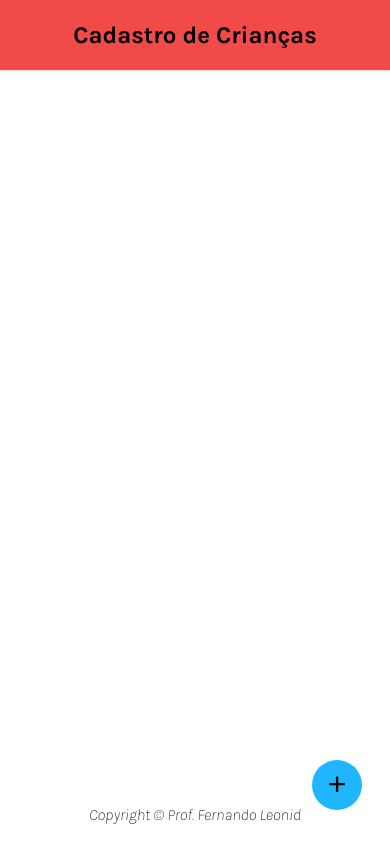
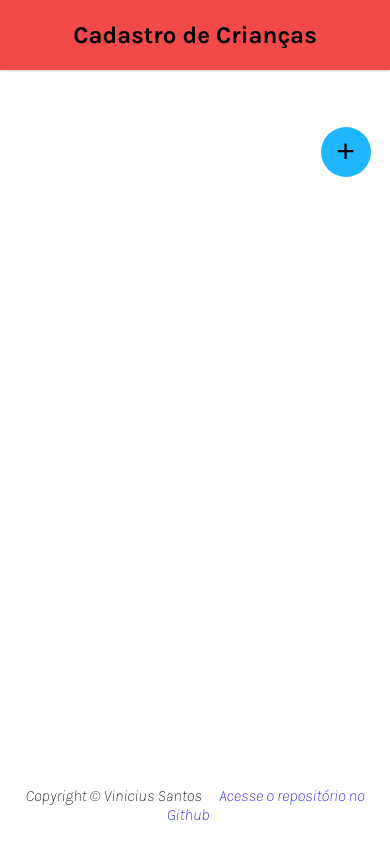
Before and after one commit to santosvini/cadastro-ignicao, a plain HTML site: page index.html in a window 390 px wide. Drawn offline with Linux system fonts and the light colour scheme.

Commit message:
update: add footer na main, tratamento do botão.mobile de 'novo' deixando mais visível!

```diff
--- a/css/button.css
+++ b/css/button.css
@@ -45,8 +45,8 @@
     height: 50px;
     border-radius: 50%;
     position: fixed;
-    top: 90vh;
-    left: 80vw;
+    top: 15vh;
+    right: 5vw;
   }
   .button.mobile:before {
     content: "+";
--- a/css/main.css
+++ b/css/main.css
@@ -52,6 +52,14 @@ footer {
   padding: 20px;
 }
 
+footer > a {
+  text-decoration: none;
+  font-weight: bolder;
+  margin: auto;
+  padding: 14px;
+  cursor: pointer;
+}
+
 @media (max-width:930px) {
   .header {
     position: fixed;
--- a/index.html
+++ b/index.html
@@ -83,7 +83,8 @@
       </div>
     </main>
     <footer>
-      Copyright &copy; Prof. Fernando Leonid
+      Copyright &copy; Vinicius Santos
+      <a href="https://github.com/santosvini/cadastro-ignicao" target="_blank">Acesse o repositório no Github</a>
     </footer>
   </body>
   </html>
```
